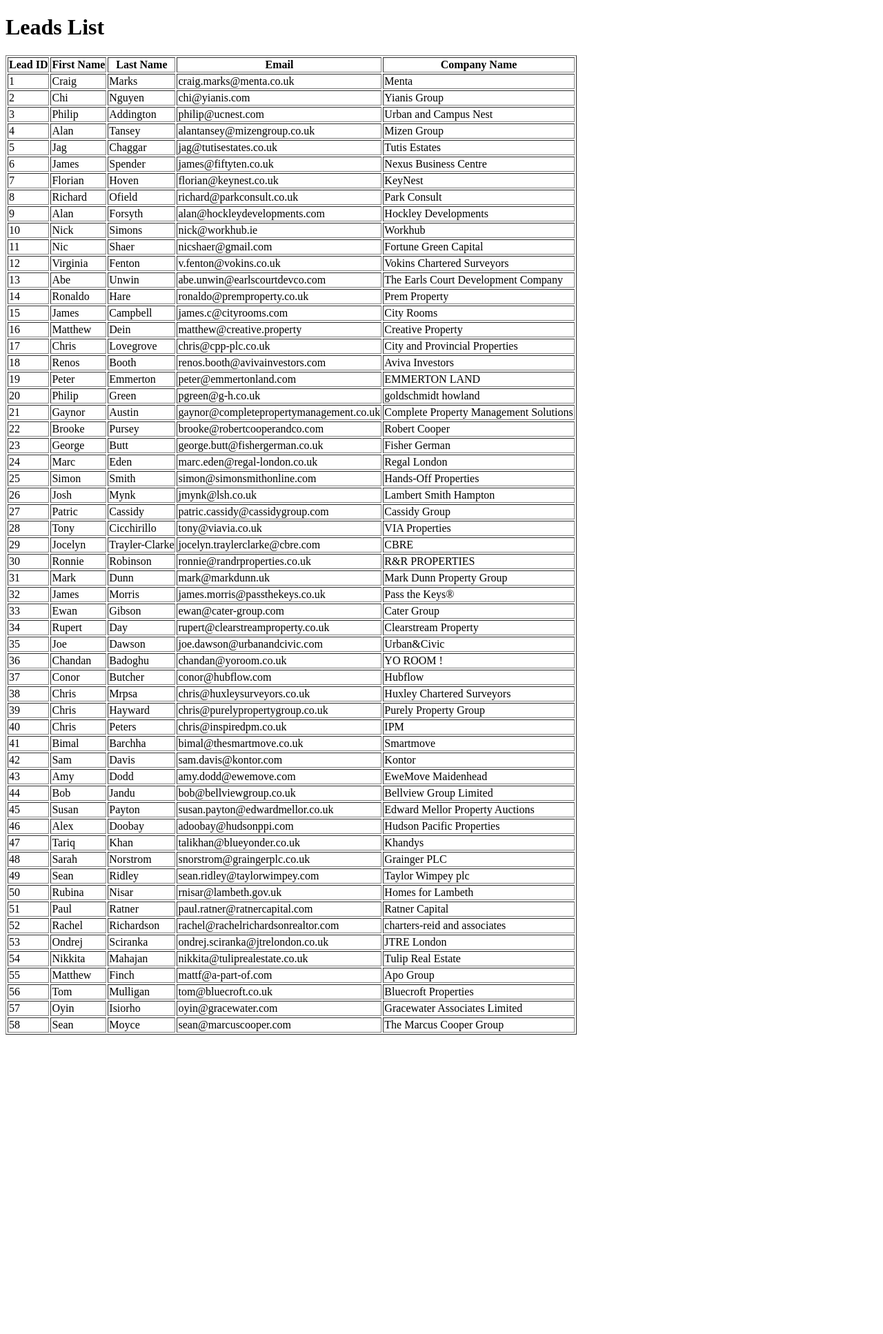
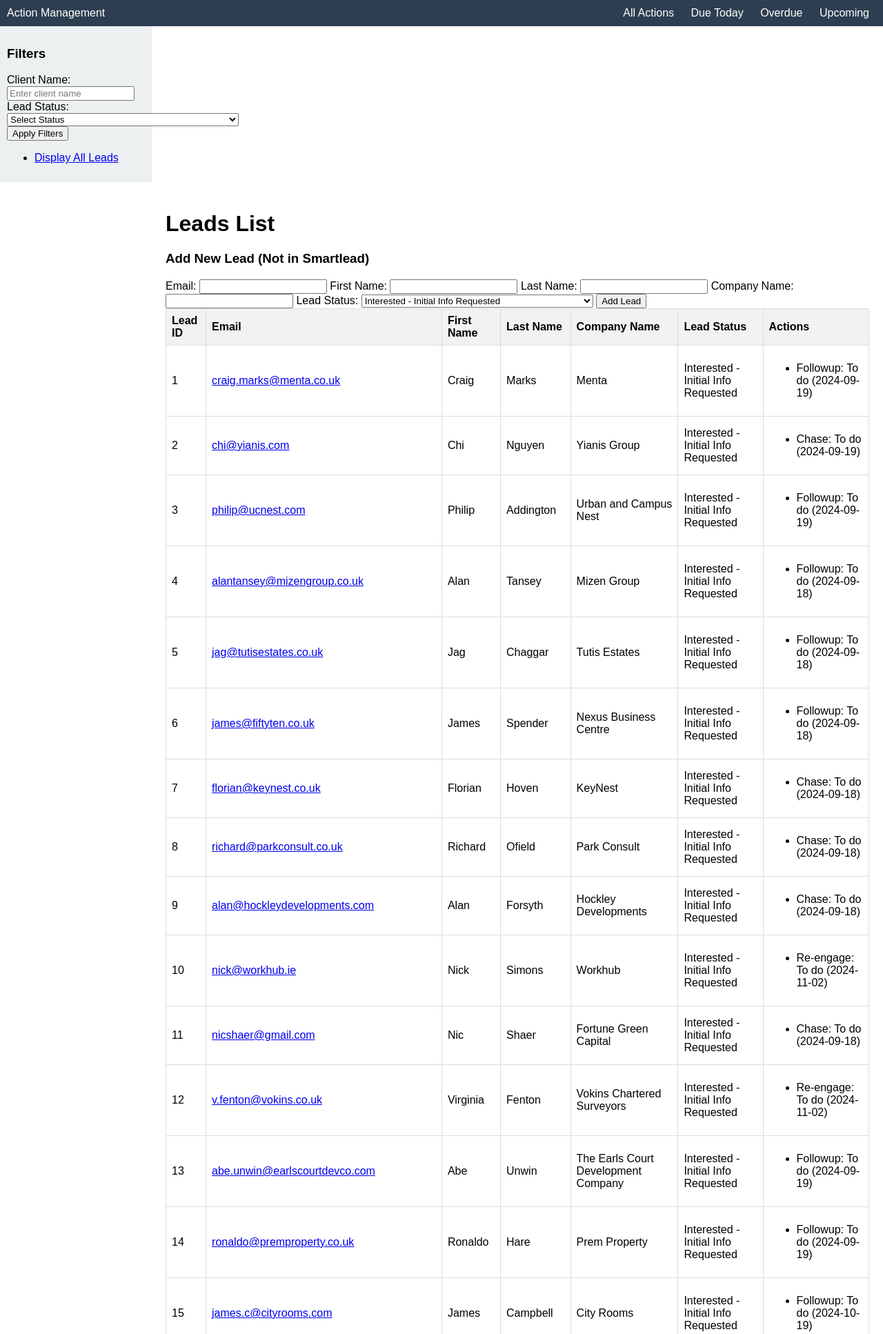
Before and after one commit to talentseek/cpdgpt, a Flask app: page /lead_management/display_leads in a window 1280 px wide. Shown: the top 1934 px of the page at 69% size. Before the commit the page ends 1500 px from the top, so only its background shows below. Run offline with Flask 3, Linux system fonts and the light colour scheme.

Commit message:
Working version with lead and action managemnet

```diff
--- /dev/null
+++ b/app/static/css/styles.css
@@ -0,0 +1,48 @@
+body {
+    font-family: Arial, sans-serif;
+    display: flex;
+    flex-direction: column;
+    margin: 0;
+    padding: 0;
+}
+
+.top-nav {
+    background-color: #2c3e50;
+    color: white;
+    padding: 10px;
+    display: flex;
+    justify-content: space-between;
+}
+
+.nav-links a {
+    color: white;
+    margin: 0 10px;
+    text-decoration: none;
+}
+
+.sidebar {
+    width: 200px;
+    padding: 10px;
+    background-color: #ecf0f1;
+}
+
+.main-content {
+    margin-left: 220px; /* Adjust margin to account for sidebar */
+    padding: 20px;
+    flex-grow: 1;
+}
+
+table {
+    width: 100%;
+    border-collapse: collapse;
+}
+
+table, th, td {
+    border: 1px solid #ddd;
+    padding: 8px;
+}
+
+th {
+    background-color: #f2f2f2;
+    text-align: left;
+}
--- /dev/null
+++ b/app/templates/base.html
@@ -0,0 +1,57 @@
+<!DOCTYPE html>
+<html lang="en">
+<head>
+    <meta charset="UTF-8">
+    <meta name="viewport" content="width=device-width, initial-scale=1.0">
+    <title>{% block title %}Action Management{% endblock %}</title>
+    <link rel="stylesheet" href="{{ url_for('static', filename='css/styles.css') }}">
+</head>
+<body>
+    <!-- Top Navigation Bar -->
+    <nav class="top-nav">
+        <div class="nav-title">Action Management</div>
+        <div class="nav-links">
+            <a href="{{ url_for('lead_management.all_actions') }}" id="all-actions">All Actions</a>
+            <a href="{{ url_for('lead_management.due_today') }}" id="due-today">Due Today</a>
+            <a href="{{ url_for('lead_management.overdue') }}" id="overdue">Overdue</a>
+            <a href="{{ url_for('lead_management.upcoming') }}" id="upcoming">Upcoming</a>
+        </div>
+    </nav>
+
+    <!-- Sidebar -->
+    <aside class="sidebar">
+        <h3>Filters</h3>
+        <form action="{{ url_for('lead_management.filter_leads') }}" method="get">
+            <div class="filter-section">
+                <label for="client_name">Client Name:</label>
+                <input type="text" name="client_name" id="client_name" placeholder="Enter client name">
+            </div>
+            <div class="filter-section">
+                <label for="lead_status">Lead Status:</label>
+                <select name="lead_status" id="lead_status">
+                    <option value="" disabled selected>Select Status</option>
+                    <option value="Interested - Initial Info Requested">Interested - Initial Info Requested</option>
+                    <option value="Interested - Demo Booking Link Sent / Demo Booked">Interested - Demo Booking Link Sent / Demo Booked</option>
+                    <option value="Interested - Awaiting Client Feedback">Interested - Awaiting Client Feedback</option>
+                    <option value="Demo No Show - Rebooking Attempt">Demo No Show - Rebooking Attempt</option>
+                    <option value="Demo Completed - Awaiting Invoice">Demo Completed - Awaiting Invoice</option>
+                    <option value="Demo Completed - Payment Received">Demo Completed - Payment Received</option>
+                    <option value="Lead Follow-Up - Cold Lead">Lead Follow-Up - Cold Lead</option>
+                    <option value="Not Applicable/Not Correct Fit">Not Applicable/Not Correct Fit</option>
+                </select>
+            </div>
+            <button type="submit">Apply Filters</button>
+        </form>
+        <ul>
+            <li><a href="{{ url_for('lead_management.display_stored_leads') }}" id="display-all-leads">Display All Leads</a></li>
+        </ul>
+    </aside>
+
+    <!-- Main Content Area -->
+    <main class="main-content">
+        {% block content %}{% endblock %}
+    </main>
+
+    <script src="{{ url_for('static', filename='js/scripts.js') }}"></script>
+</body>
+</html>
--- a/app/templates/leads.html
+++ b/app/templates/leads.html
@@ -1,32 +1,69 @@
-<!DOCTYPE html>
-<html lang="en">
-<head>
-    <meta charset="UTF-8">
-    <meta name="viewport" content="width=device-width, initial-scale=1.0">
-    <title>Stored Leads</title>
-</head>
-<body>
+{% extends 'base.html' %}
+
+{% block title %}Leads{% endblock %}
+
+{% block content %}
 <h1>Leads List</h1>
 
+<!-- Add New Lead (Not in Smartlead) -->
+<h3>Add New Lead (Not in Smartlead)</h3>
+<form method="post" action="{{ url_for('lead_management.add_lead') }}">
+    <label for="email">Email:</label>
+    <input type="email" name="email" id="email" required>
+
+    <label for="first_name">First Name:</label>
+    <input type="text" name="first_name" id="first_name" required>
+
+    <label for="last_name">Last Name:</label>
+    <input type="text" name="last_name" id="last_name" required>
+
+    <label for="company_name">Company Name:</label>
+    <input type="text" name="company_name" id="company_name">
+
+    <label for="lead_status">Lead Status:</label>
+    <select name="lead_status" id="lead_status">
+        <option value="Interested - Initial Info Requested">Interested - Initial Info Requested</option>
+        <option value="Interested - Demo Booking Link Sent / Demo Booked">Interested - Demo Booking Link Sent / Demo Booked</option>
+        <option value="Interested - Awaiting Client Feedback">Interested - Awaiting Client Feedback</option>
+        <option value="Demo No Show - Rebooking Attempt">Demo No Show - Rebooking Attempt</option>
+        <option value="Demo Completed - Awaiting Invoice">Demo Completed - Awaiting Invoice</option>
+        <option value="Demo Completed - Payment Received">Demo Completed - Payment Received</option>
+        <option value="Lead Follow-Up - Cold Lead">Lead Follow-Up - Cold Lead</option>
+        <option value="Not Applicable/Not Correct Fit">Not Applicable/Not Correct Fit</option>
+    </select>
+
+    <button type="submit">Add Lead</button>
+</form>
+
 {% if leads %}
-        <table border="1">
+    <table>
         <thead>
             <tr>
                 <th>Lead ID</th>
+                <th>Email</th>
                 <th>First Name</th>
                 <th>Last Name</th>
-                    <th>Email</th>
                 <th>Company Name</th>
+                <th>Lead Status</th> <!-- New column added -->
+                <th>Actions</th>
             </tr>
         </thead>
         <tbody>
             {% for lead in leads %}
             <tr>
                 <td>{{ lead.id }}</td>
+                <td><a href="{{ url_for('lead_management.lead_detail', lead_id=lead.id) }}">{{ lead.email }}</a></td> <!-- Link to individual lead page -->
                 <td>{{ lead.first_name }}</td>
                 <td>{{ lead.last_name }}</td>
-                    <td>{{ lead.email }}</td>
                 <td>{{ lead.company_name }}</td>
+                <td>{{ lead.lead_status }}</td> <!-- Display lead status -->
+                <td>
+                    <ul>
+                        {% for action in lead.actions %}
+                            <li>{{ action.action_type }}: {{ action.action_state }} ({{ action.action_date.strftime('%Y-%m-%d') if action.action_date else 'N/A' }})</li>
+                        {% endfor %}
+                    </ul>
+                </td>
             </tr>
             {% endfor %}
         </tbody>
@@ -34,5 +71,4 @@
 {% else %}
     <p>No leads found.</p>
 {% endif %}
-</body>
-</html>
+{% endblock %}
```
Also changed, not shown: add_client_and_campaigns.py (added, +32 -0 lines), app/blueprints/lead_management.py (+256 -6 lines), app/models.py (+38 -4 lines), app/templates/actions.html (added, +37 -0 lines), app/templates/lead_detail.html (added, +92 -0 lines), migrations/versions/4e7b36c70599_initial_migration.py (renamed from migrations/versions/f1584d13419b_.py, +8 -4 lines), app/static/js/scripts.js (added), cpdadmin.db, 1 other file. Lines whose indentation alone changed are shown as unchanged.
